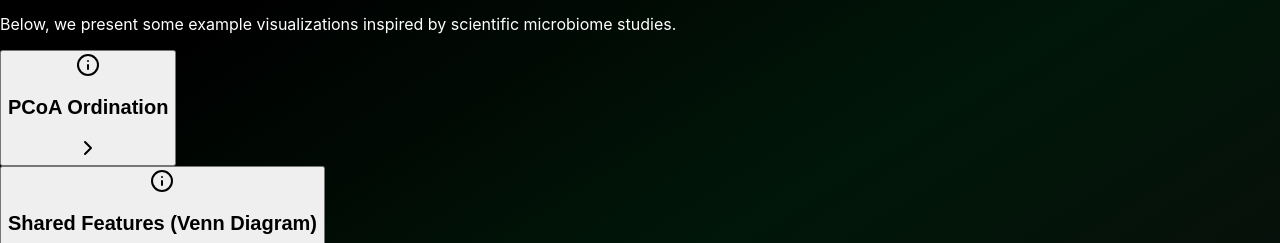
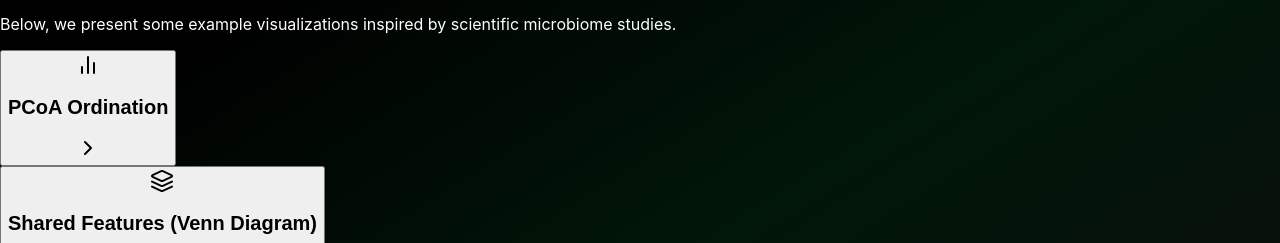
Before and after one commit to kmcclary/guthealthreport, a React (Create React App) app: page / in a window 1280 px wide. Shown: the part 11579-11822 px from the top of the page. Built offline with nearby package versions, Linux system fonts and the light colour scheme.

Commit message:
improve format

```diff
--- a/src/components/ui/MicrobialCompositionOverview.js
+++ b/src/components/ui/MicrobialCompositionOverview.js
@@ -1,6 +1,6 @@
 import React, { useState, useEffect, useRef } from 'react';
 import { Card, CardHeader, CardTitle, CardContent } from './Card';
-import { ChevronDown, ChevronRight, Info, Globe2, BarChart, Flame } from 'lucide-react';
+import { ChevronDown, ChevronRight, Info, Globe2, BarChart, BarChart2, Flame, Layers } from 'lucide-react';
 import { Scatter, Bar, Line, Pie, Bubble } from 'react-chartjs-2';
 import {
   Chart as ChartJS,
@@ -378,7 +378,7 @@ const MicrobialCompositionOverview = () => {
             className="w-full flex items-center justify-between mb-2"
           >
             <div className="flex items-center gap-2">
-              <Info className="h-5 w-5 text-gray-700" />
+            <BarChart2 className="h-5 w-5 text-gray-700" />
               <h2 className="font-medium text-gray-900 text-lg">PCoA Ordination</h2>
             </div>
             {expandedSections.pcoa ?
@@ -407,8 +407,8 @@ const MicrobialCompositionOverview = () => {
             className="w-full flex items-center justify-between mb-2"
           >
             <div className="flex items-center gap-2">
-              <Info className="h-5 w-5 text-gray-700" />
-              <h2 className="font-medium text-gray-900 text-lg">Shared Features (Venn Diagram)</h2>
+            <Layers className="h-5 w-5 text-gray-700" />
+            <h2 className="font-medium text-gray-900 text-lg">Shared Features (Venn Diagram)</h2>
             </div>
             {expandedSections.venn ?
               <ChevronDown className="h-4 w-4 text-gray-700" /> :
```
